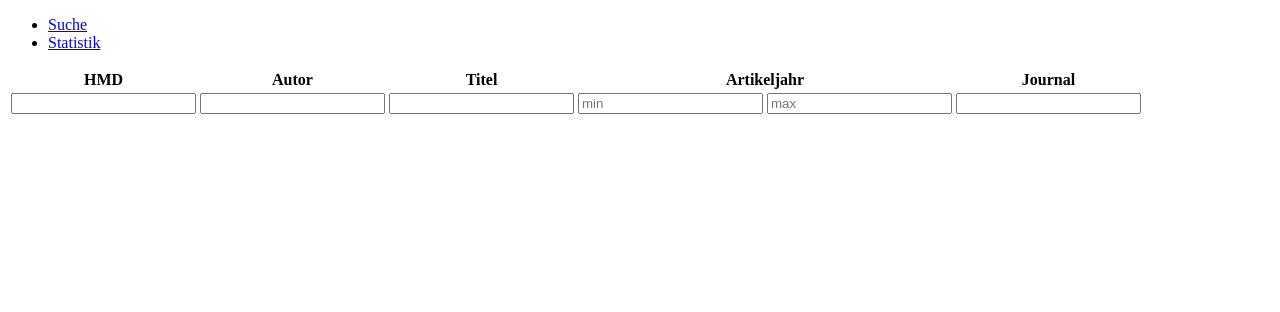
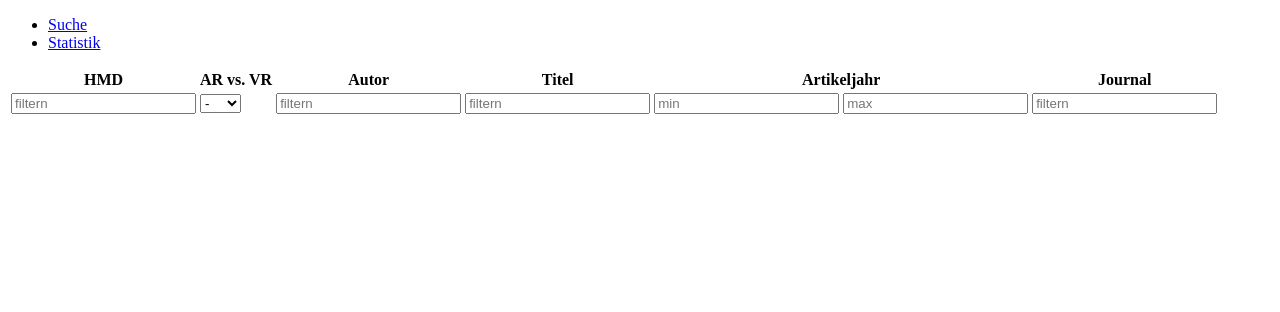
Before and after one commit to densandra/DBS-Project, a PHP site: page / in a window 1280 px wide. Shown: the top 312 px of the page. Run offline with PHP 8.4, Linux system fonts and the light colour scheme.

Commit message:
ar_vs_vr column added

```diff
--- a/webapp/html/browse.html
+++ b/webapp/html/browse.html
@@ -2,6 +2,9 @@
     <tr>
         <th id="device_column" class="sortable asc" data-defaultorder="asc" data-sort="h.device">
             HMD
+        </th>
+        <th id="ar_vs_vr_column" class="sortable asc" data-defaultorder="asc" data-sort="h.ar_vs_vr">
+            AR vs. VR
         </th>
         <th id="autor_column">
             Autor
@@ -18,24 +21,31 @@
     </tr>
     <tr>
         <td class="filter">
-            <input id="device_filter" type="text" autocomplete="off">
+            <input placeholder="filtern" id="device_filter" type="text" autocomplete="off">
         </td>
         <td class="filter">
-            <input id="autor_filter" type="text" autocomplete="off">
+            <select id="ar_vs_vr_filter">
+                <option value="-">-</option>
+                <option value="VR">VR</option>
+                <option value="AR">AR</option>
+            </select>
         </td>
         <td class="filter">
-            <input id="titel_filter" type="text" autocomplete="off">
+            <input placeholder="filtern" id="autor_filter" type="text" autocomplete="off">
+        </td>
+        <td class="filter">
+            <input placeholder="filtern" id="titel_filter" type="text" autocomplete="off">
         </td>
         <td class="filter">
             <input id="min_a_jahr_filter" placeholder="min" type="text" autocomplete="off">
             <input id="max_a_jahr_filter" placeholder="max" type="text" autocomplete="off">
         </td>
         <td class="filter">
-            <input id="journal_filter" type="text" autocomplete="off">
+            <input placeholder="filtern" id="journal_filter" type="text" autocomplete="off">
         </td>
     </tr>
 </table>
 <!--
 Empirisch, Feld, Thema
-Gerätename, VR vs. AR, Hersteller, Jahr, Display Type
+Hersteller, Jahr, Display
 -->
--- a/webapp/js/functions.js
+++ b/webapp/js/functions.js
@@ -59,6 +59,7 @@ function getTable() {
     ajaxCall("table", {
         action: "load_table",
         device_filter: $("#device_filter").val(),
+        ar_vs_vr_filter: $("#ar_vs_vr_filter").val(),
         autor_filter: $("#autor_filter").val(),
         titel_filter: $("#titel_filter").val(),
         min_a_jahr_filter: $("#min_a_jahr_filter").val(),
```
Also changed, not shown: webapp/css/style.css (+8 -3 lines), webapp/php/table.php (+6 -3 lines).
